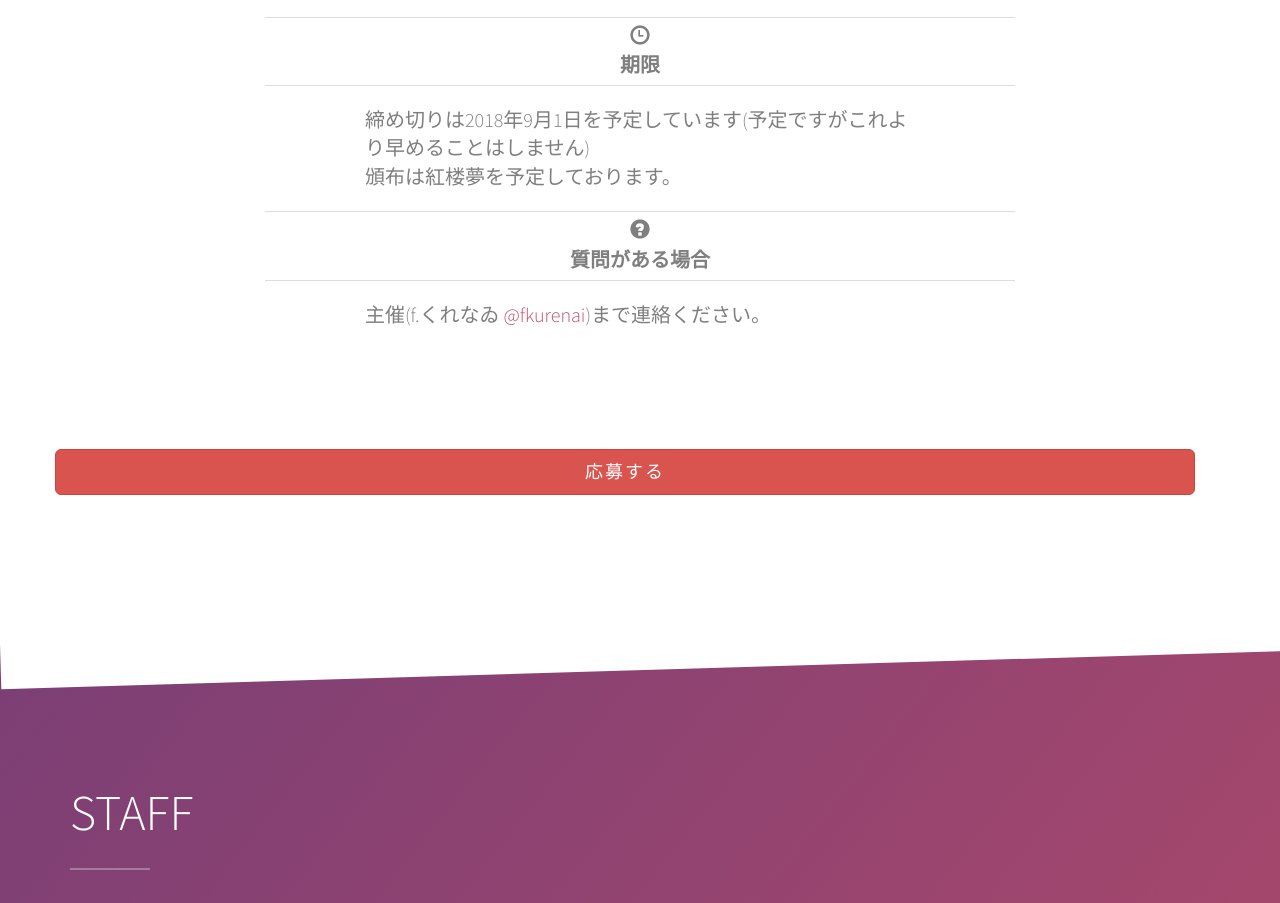
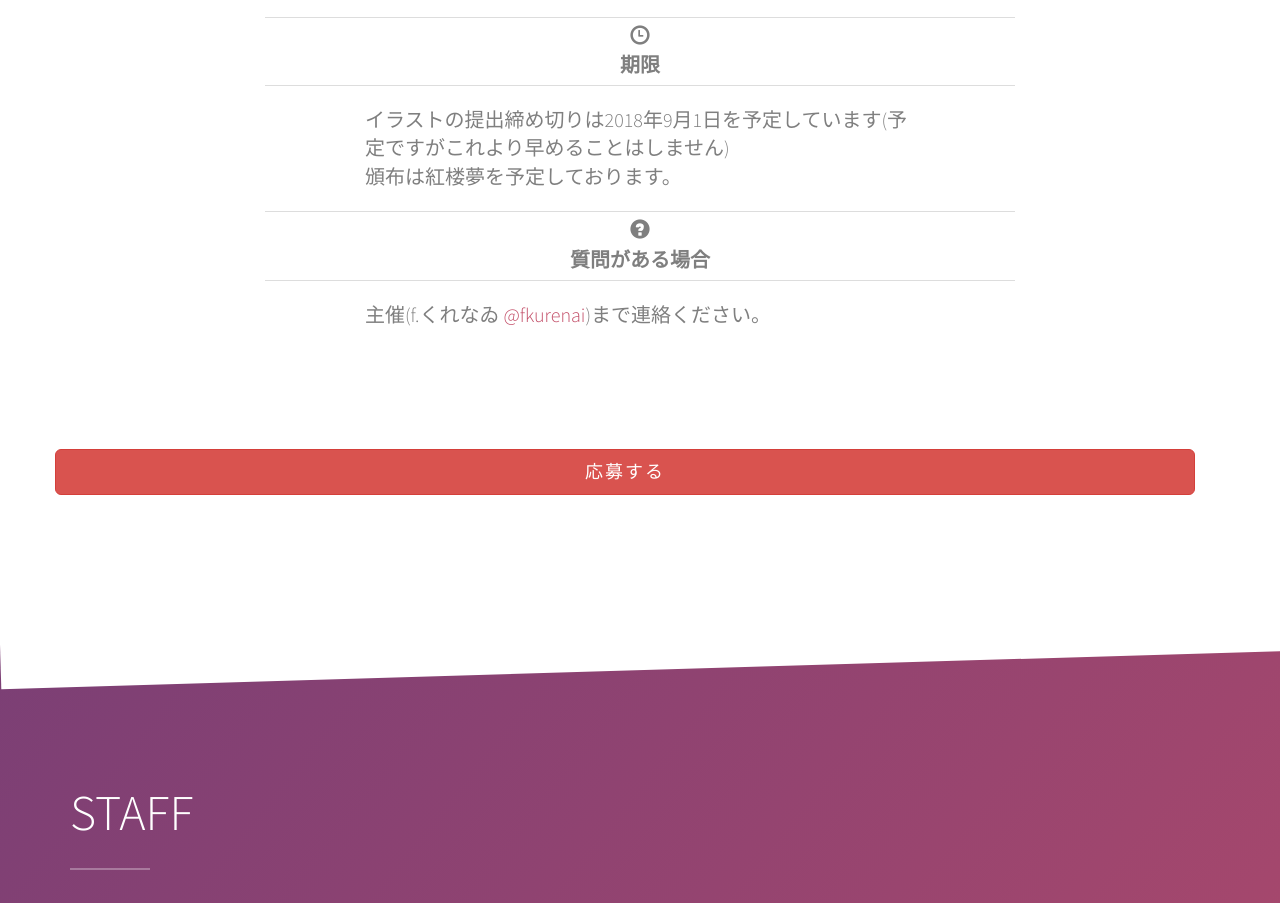
Before and after one commit to kurenaif/th_hanafuda_gd2, a plain HTML site: page docs/index.html in a window 1280 px wide. Shown: the part 2828-3731 px from the top of the page. Drawn offline with Linux system fonts and the light colour scheme; some packages are replaced by stand-ins of ours; no server answers; files whose address does not match are found by name.

Commit message:
[update] about deadline

```diff
--- a/docs/index.html
+++ b/docs/index.html
@@ -279,7 +279,7 @@
 				 				</div>
 								<div class="to-animate">
 					 			<dt> <span class="glyphicon glyphicon-time" aria-hidden="true"></span> <br> 期限
-					 				<dd> 締め切りは2018年9月1日を予定しています(予定ですがこれより早めることはしません) <br>
+					 				<dd> イラストの提出締め切りは2018年9月1日を予定しています(予定ですがこれより早めることはしません) <br>
 					 					頒布は紅楼夢を予定しております。
 				 				</div>
 								<div class="to-animate">
```
